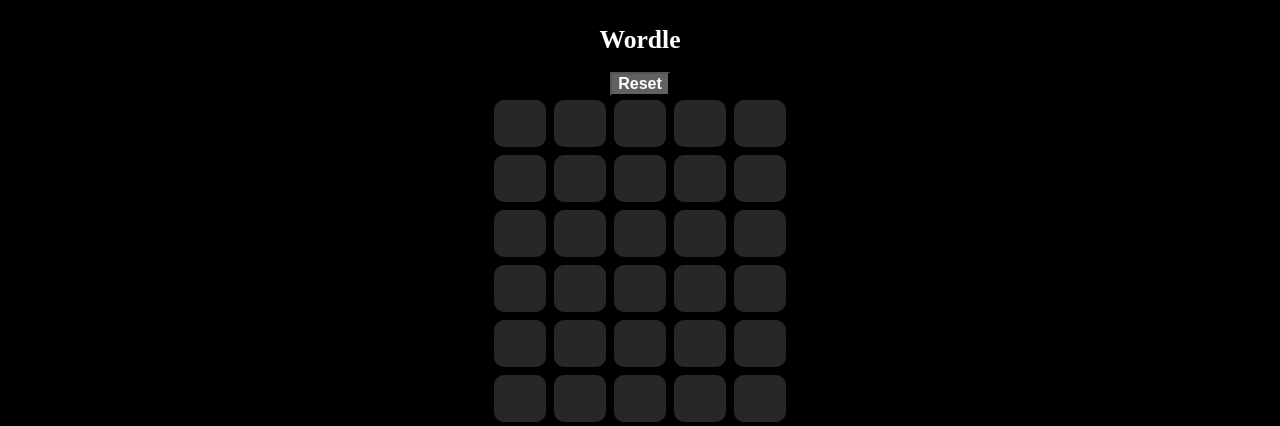
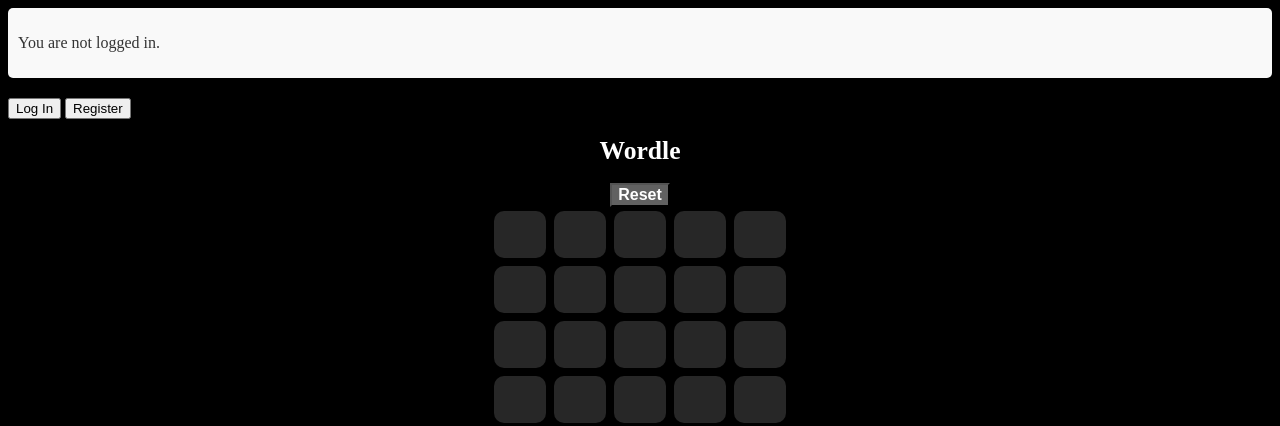
Before and after one commit to FrodeMog/Wordle, a Flask app: page / in a window 1280 px wide. Shown: the top 426 px of the page. Run offline with Flask 3, Linux system fonts and the light colour scheme; tables that the repository leaves empty hold one stand-in row (values such as "Sample post").

Commit message:
login+register first draft

```diff
--- a/Static/css/style.css
+++ b/Static/css/style.css
@@ -155,3 +155,32 @@
     from {bottom: 30px; opacity: 1;}
     to {bottom: 0; opacity: 0;}
 }
+
+.modal {
+    display: none;
+    position: fixed;
+    z-index: 1;
+    left: 0;
+    top: 0;
+    width: 100%;
+    height: 100%;
+    overflow: auto;
+    background-color: rgb(130, 130, 130);
+    background-color: rgba(131, 131, 131, 0.4);
+}
+
+.modal-content {
+    background-color: #fefefe;
+    margin: 15% auto;
+    padding: 20px;
+    border: 1px solid #888;
+    width: 80%;
+}
+
+#username-display {
+    color: #333;
+    background-color: #f9f9f9;
+    padding: 10px;
+    border-radius: 5px;
+    margin-bottom: 20px;
+}
--- a/Static/js/script.js
+++ b/Static/js/script.js
@@ -4,6 +4,30 @@
     let currentRow = 0;
     let testWord = "words";
     let wordToCheck = 'hunch';
+
+    let loginModal = document.getElementById("loginModal");
+    let loginBtn = document.getElementById("loginButton");
+    let registerModal = document.getElementById("registerModal");
+    let registerBtn = document.getElementById("registerButton");
+    let span = document.getElementsByClassName("close");
+
+    loginBtn.onclick = function() {
+        loginModal.style.display = "block";
+    }
+
+    registerBtn.onclick = function() {
+        registerModal.style.display = "block";
+    }
+
+    // When the user clicks anywhere outside of the modal, close it
+    window.onclick = function(event) {
+        if (event.target == loginModal) {
+            loginModal.style.display = "none";
+        }
+        if (event.target == registerModal) {
+            registerModal.style.display = "none";
+        }
+    }
 
     getRandomWord().then(word => {
         console.log(`The word to guess is: ${word}`);
--- a/Templates/index.html
+++ b/Templates/index.html
@@ -13,6 +13,18 @@
 
 <body>
     <main>
+        {% if session['username'] %}
+        <div id="username-display">
+            <p>You are logged in as {{ session['username'] }}</p>
+            <button id="logoutButton" onclick="location.href='{{ url_for('logout') }}'">Log Out</button>
+        </div>
+        {% else %}
+            <div id="username-display">
+                <p>You are not logged in.</p>
+            </div>
+        {% endif %}
+        <button id="loginButton">Log In</button>
+        <button id="registerButton">Register</button>
         <div class="TopContainer">
             <div class="GameContainer">
                 <h1>Wordle</h1>
@@ -21,6 +33,22 @@
             </div>
             <script src="{{ url_for('static', filename='js/GameContainer.js') }}"></script>
         </div>
+        <div id="loginModal" class="modal">
+            <div class="modal-content">
+                <span class="close">&times;</span>
+                {% with form=login_form %}
+                    {% include 'login.html' %}
+                {% endwith %}
+            </div>
+        </div>
+        <div id="registerModal" class="modal">
+            <div class="modal-content">
+                <span class="close">&times;</span>
+                {% with form=register_form %}
+                    {% include 'register.html' %}
+                {% endwith %}
+            </div>
+        </div>
     </main>
 </body>
 </html>
--- /dev/null
+++ b/Templates/login.html
@@ -0,0 +1,14 @@
+<!-- login.html -->
+<form method="POST" action="{{ url_for('login') }}">
+    {{ form.hidden_tag() }}
+    {% if error %}
+    <p class="error">{{ error }}</p>
+    {% endif %}
+    <p>
+        {{ form.username(size=32, placeholder=form.username.label.text) }}
+    </p>
+    <p>
+        {{ form.password(size=32, placeholder=form.password.label.text) }}
+    </p>
+    <p>{{ form.submit() }}</p>
+</form>
--- /dev/null
+++ b/Templates/register.html
@@ -0,0 +1,17 @@
+<!-- register.html -->
+<form method="POST" action="{{ url_for('register') }}">
+    {{ form.hidden_tag() }}
+    {% if error %}
+    <p class="error">{{ error }}</p>
+    {% endif %}
+    <p>
+        {{ form.username(size=32, placeholder=form.username.label.text) }}
+    </p>
+    <p>
+        {{ form.password(size=32, placeholder=form.password.label.text) }}
+    </p>
+    <p>
+        {{ form.confirm_password(size=32, placeholder=form.confirm_password.label.text) }}
+    </p>
+    <p>{{ form.submit() }}</p>
+</form>
--- a/app.py
+++ b/app.py
@@ -1,11 +1,15 @@
-from flask import Flask, render_template
-from flask import jsonify
+from flask import Flask, render_template, request, redirect, url_for, session, jsonify
 from flask_sqlalchemy import SQLAlchemy
+from flask_wtf import FlaskForm
+from wtforms import StringField, PasswordField, SubmitField
+from wtforms.validators import DataRequired
 from sqlalchemy import inspect
+from wtforms.validators import DataRequired, EqualTo
 import random
 import os
 
 app = Flask(__name__)
+app.config['SECRET_KEY'] = 'test1234'
 
 basedir = os.path.abspath(os.path.dirname(__file__))
 app.config['SQLALCHEMY_DATABASE_URI'] = 'sqlite:///' + os.path.join(basedir, 'words.db')
@@ -18,6 +22,51 @@
 class ValidInputWord(db.Model):
     id = db.Column(db.Integer, primary_key=True)
     word = db.Column(db.String(100), unique=True)
+
+class LoginForm(FlaskForm):
+    username = StringField('Username', validators=[DataRequired()])
+    password = PasswordField('Password', validators=[DataRequired()])
+    submit = SubmitField('Login')
+
+class RegistrationForm(FlaskForm):
+    username = StringField('Username', validators=[DataRequired()])
+    password = PasswordField('Password', validators=[DataRequired()])
+    confirm_password = PasswordField('Confirm Password', validators=[DataRequired(), EqualTo('password')])
+    submit = SubmitField('Register')
+
+@app.route('/', methods=['GET', 'POST'])
+def index():
+    login_form = LoginForm()
+    register_form = RegistrationForm()
+    return render_template('index.html', login_form=login_form, register_form=register_form)
+
+@app.route('/register', methods=['GET', 'POST'])
+def register():
+    form = RegistrationForm()
+    if form.validate_on_submit():
+        # Here you should add the logic to create the new user
+        # For example, you might add the new user to your database
+        return redirect(url_for('login'))
+    return render_template('register.html', form=form)
+
+@app.route('/login', methods=['GET', 'POST'])
+def login():
+    error = None
+    form = LoginForm()
+    if form.validate_on_submit():
+        username = "test"
+        password = "test"
+        if form.username.data == username and form.password.data == password:
+            session['username'] = form.username.data
+            return redirect(url_for('home'))
+        else:
+            error = 'Invalid username or password'
+    return render_template('login.html', error=error, form=form)
+
+@app.route('/logout')
+def logout():
+    session.pop('username', None)
+    return redirect(url_for('index'))
 
 @app.route('/api/randomWord', methods=['GET'])
 def get_word():
--- a/requirements.txt
+++ b/requirements.txt
@@ -1,3 +1,4 @@
 Flask==3.0.2
 Flask-SQLAlchemy==3.1.1
 SQLAlchemy==2.0.26
+flask_wtf==1.2.1
```
